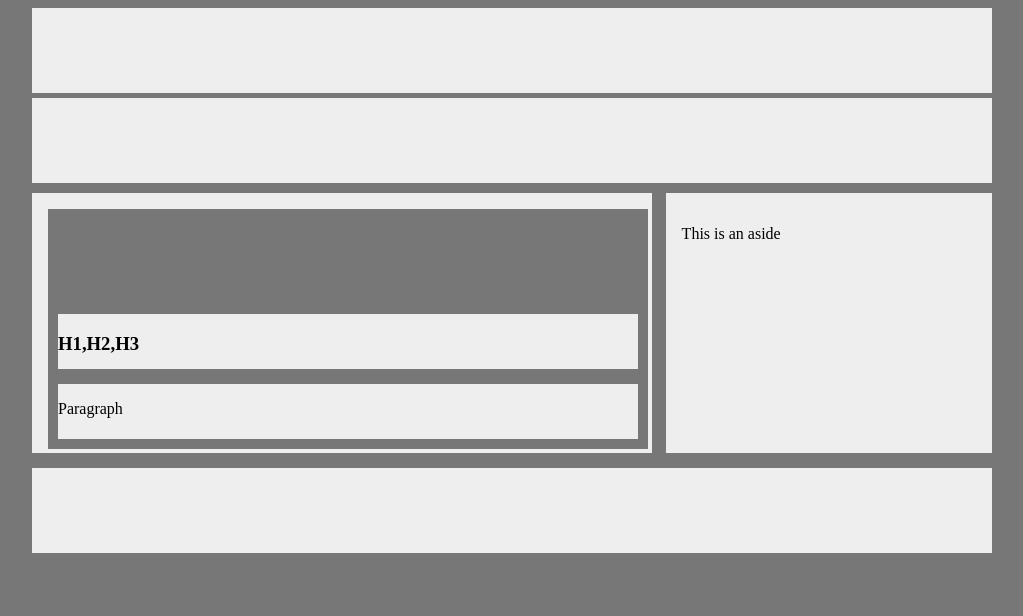
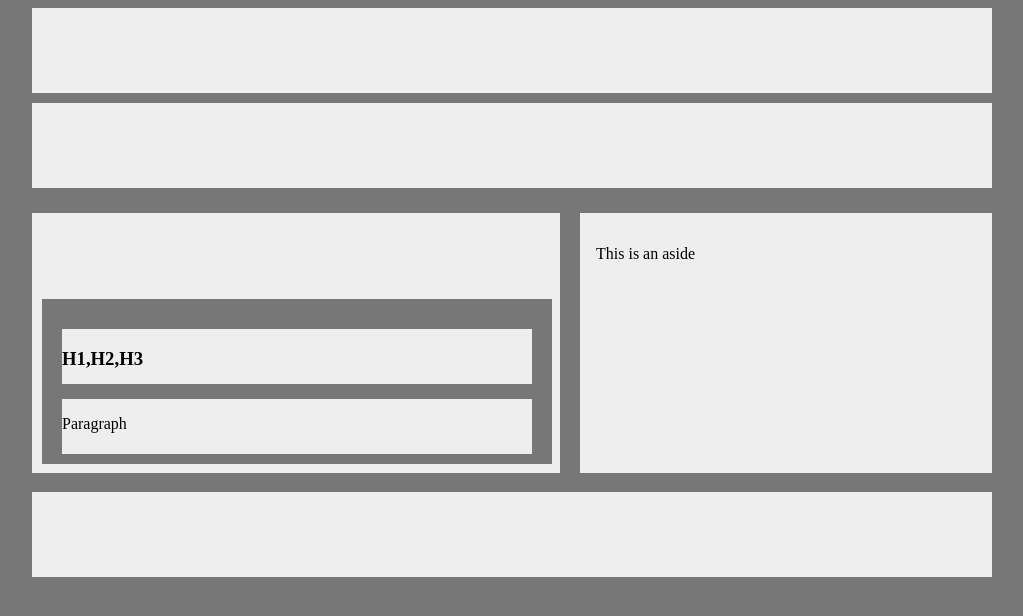
Before and after one commit to Jwpepper22/HW-Wireframe, a plain HTML site: page index.html in a window 1280 px wide. Shown: the whole page, without its empty margins (128-1151 px from the left). Drawn offline with Linux system fonts and the light colour scheme.

Commit message:
adjusting margins between div blocks

```diff
--- a/style.css
+++ b/style.css
@@ -15,7 +15,7 @@ header {
 nav {
     background:#eee;
     padding:1em;
-    margin-top: 5px;
+    margin-top: 10px;
     margin-bottom: 5px;
     height:85px;
     box-sizing: border-box;
@@ -23,6 +23,7 @@ nav {
 
 .content-area {
     height: 260px;
+    margin-top: 20px;
 }
 
 section {
@@ -31,40 +32,43 @@ section {
     margin-top: 5px;
     margin-bottom: 5px;
     height:260px;
-    width: 620px;
+    width: 528px;
     box-sizing: border-box;
     float: left;
+    position: relative;
 }
 
 article {
-    width:66%;
     background-color: #777;
     overflow: auto;
     padding-bottom: 85px;
-    height: 240px;
-    width: 600px;
+    height: 165px;
+    width: 510px;
     box-sizing: border-box;
+    position: absolute;
+    right: 6px;
+    top: 70px;
     position: relative;
 }
 
 .block1 {
     height: 55px;
-    width: 580px;
+    width: 470px;
     box-sizing: border-box;
     background-color: #eee;
     margin-right: 10px;
-    margin-left: 10px;
+    margin-left: 20px;
     position: absolute;
     bottom: 80px;
 }
 
 .block2 {
     height: 55px;
-    width: 580px;
+    width: 470px;
     box-sizing: border-box;
     background-color: #eee;
     margin-right: 10px;
-    margin-left: 10px;
+    margin-left: 20px;
     position: absolute;
     bottom: 10px;
 
@@ -77,7 +81,7 @@ aside {
     margin-top: 5px;
     margin-bottom: 5px;
     height: 260px;
-    width:34%;
+    width:412px;
     box-sizing: border-box;
     float: right;
 }
@@ -89,7 +93,7 @@ aside {
 Footer {
     background:#eee;
     padding:1em;
-    margin-top: 20px;
+    margin-top: 24px;
     margin-bottom: 5px;
     height:85px;
     width: auto;
```
